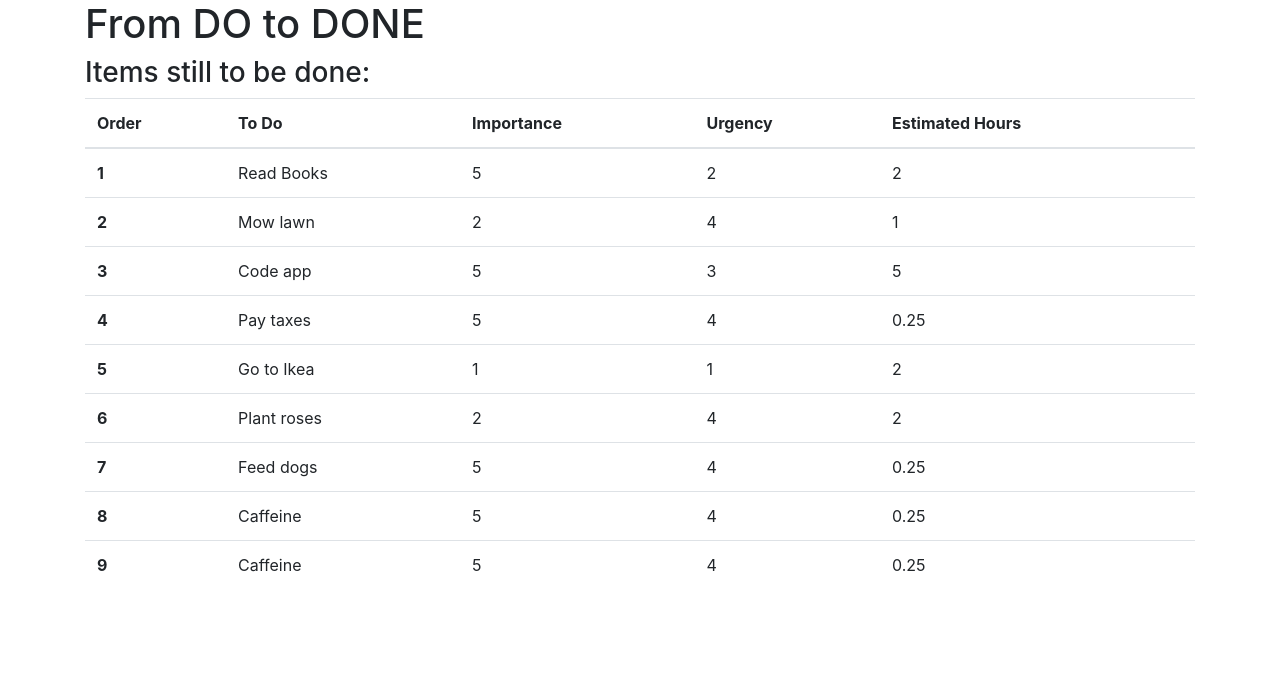
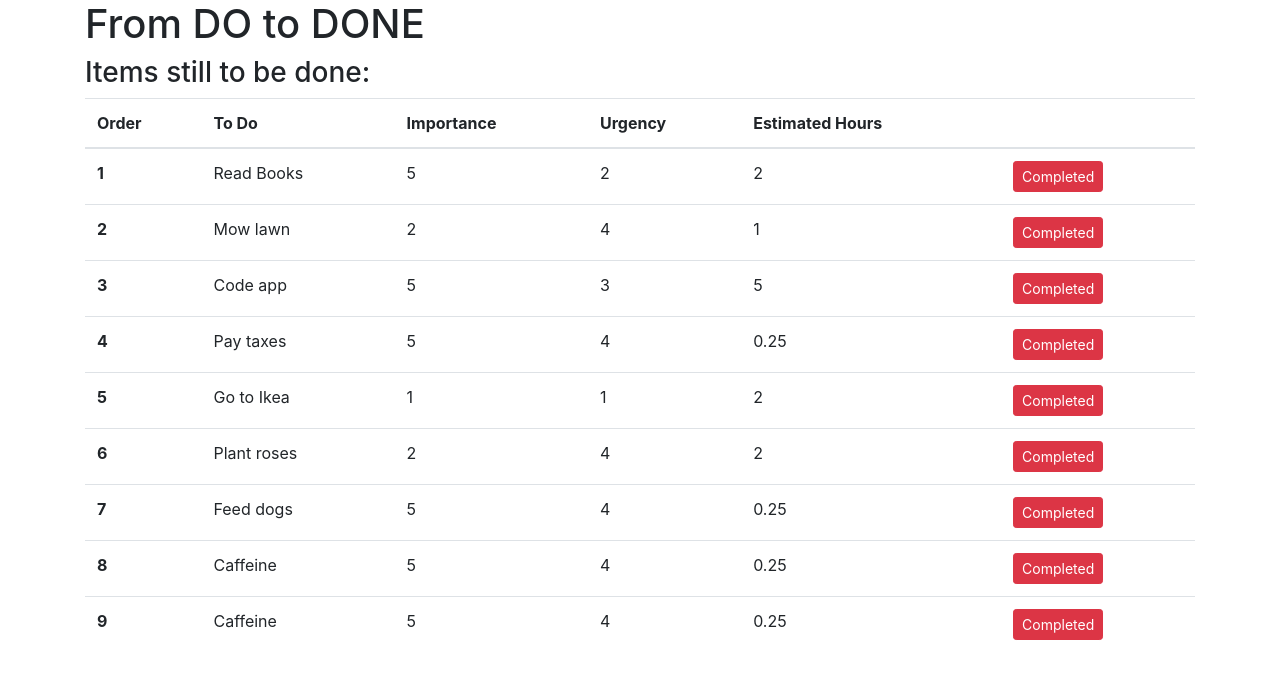
Before and after one commit to TimBiden/todo-react, a React (Create React App) app: page / in a window 1280 px wide. Shown: the top 678 px of the page. Built offline with nearby package versions, Linux system fonts and the light colour scheme.

Commit message:
Button click works & sends item id.

```diff
--- a/src/components/toDoList.jsx
+++ b/src/components/toDoList.jsx
@@ -6,7 +6,10 @@ class ToDos extends Component {
         toDos: getToDos()
     };
 
-    handleComplete = toDo => {};
+    handleComplete = (id) => {
+        console.log(id);
+    };
+
     render() {
         return (<div>
             <h3>Items still to be done:</h3>
@@ -18,6 +21,7 @@ class ToDos extends Component {
                         <th scope="col">Importance</th>
                         <th scope="col">Urgency</th>
                         <th scope="col">Estimated Hours</th>
+                        <th scope="col"></th>
                     </tr>
                 </thead>
                 <tbody>
@@ -28,6 +32,7 @@ class ToDos extends Component {
                                 <td>{todo.importance}</td>
                                 <td>{todo.urgency}</td>
                                 <td>{todo.hours}</td>
+                                <td><button onClick={() => this.handleComplete(todo._id)} className='btn btn-danger btn-sm'>Completed</button></td>
                             </tr>
                         ))
                     }
```
